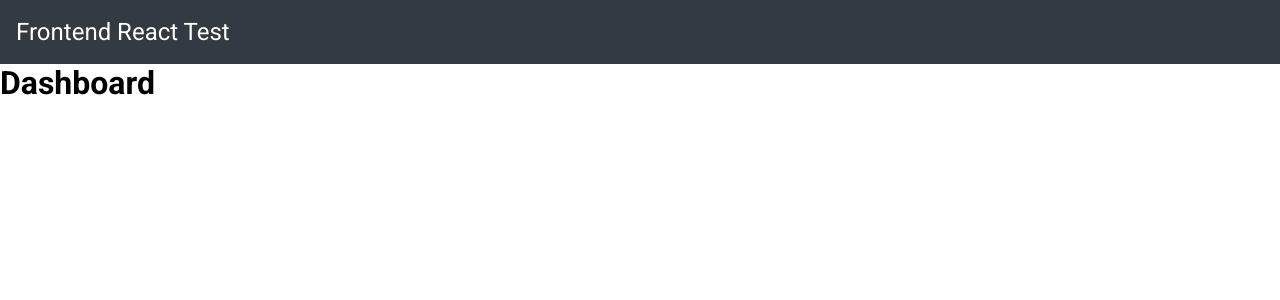
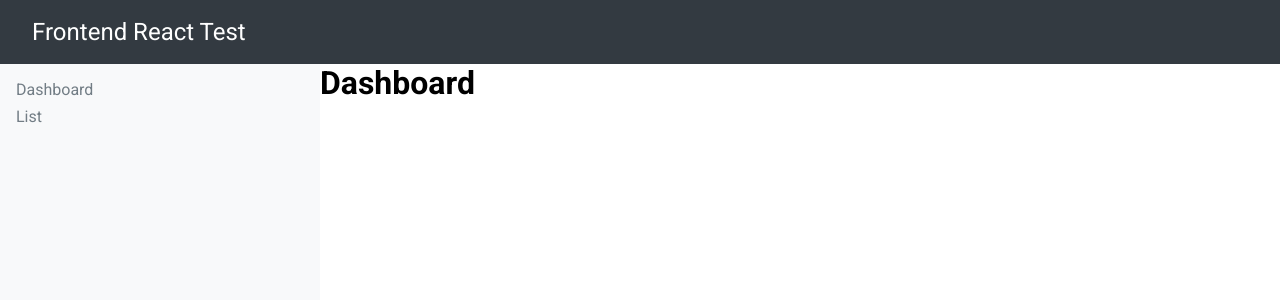
Before and after one commit to lccoronel/texo-challenge, a React (Vite) app in the folder web/: page / in a window 1280 px wide. Shown: the top 300 px of the page. Built offline with nearby package versions, Linux system fonts and the light colour scheme.

Commit message:
feat: :art: menu component
refator project theme, refactor global styles, refactor default screen, common template and create a menu component

```diff
--- a/web/src/components/atoms/Title/index.ts
+++ b/web/src/components/atoms/Title/index.ts
@@ -2,5 +2,5 @@ import styled from 'styled-components'
 
 export const H2 = styled.h2`
   font-weight: 400;
-  color: ${({ theme }) => theme.color.gray};
+  color: ${({ theme }) => theme.color.gray700};
 `
--- a/web/src/components/molecules/Header/styles.ts
+++ b/web/src/components/molecules/Header/styles.ts
@@ -3,11 +3,11 @@ import { Title } from '../../atoms'
 
 export const HeaderContainer = styled.header`
   width: 100%;
-  height: 4rem;
-  background-color: ${({ theme }) => theme.color.gray};
+  min-height: 4rem;
+  background-color: ${({ theme }) => theme.color.gray700};
   display: flex;
   align-items: center;
-  padding-left: 1rem;
+  padding-left: 2rem;
 `
 
 export const HeaderTitle = styled(Title.H2)`
--- /dev/null
+++ b/web/src/components/molecules/Menu/helper/data.ts
@@ -0,0 +1,4 @@
+export const menuOptions = [
+  { name: 'Dashboard', route: '/', selected: true },
+  { name: 'List', route: '/list', selected: false },
+]
--- /dev/null
+++ b/web/src/components/molecules/Menu/index.tsx
@@ -0,0 +1,26 @@
+import React, { useState } from 'react'
+
+import { menuOptions } from './helper/data'
+import { MenuContainer, Navigation, Link } from './styles'
+
+export const Menu: React.FC = () => {
+  const [selectedOption, setSelectedOption] = useState('')
+
+  return (
+    <MenuContainer>
+      <Navigation>
+        {menuOptions.map((option) => (
+          <Link
+            to={option.route}
+            key={option.name}
+            title={option.name}
+            isSelected={option.name === selectedOption}
+            onClick={() => setSelectedOption(option.name)}
+          >
+            {option.name}
+          </Link>
+        ))}
+      </Navigation>
+    </MenuContainer>
+  )
+}
--- /dev/null
+++ b/web/src/components/molecules/Menu/styles.ts
@@ -0,0 +1,28 @@
+import { NavLink } from 'react-router-dom'
+import styled from 'styled-components'
+
+export const MenuContainer = styled.div`
+  background-color: ${({ theme }) => theme.color.gray100};
+  height: 100%;
+  width: 20rem;
+`
+
+export const Navigation = styled.nav`
+  display: flex;
+  flex-direction: column;
+  gap: 0.5rem;
+  margin-top: 1rem;
+`
+
+interface LinkProps {
+  isSelected: boolean
+}
+
+export const Link = styled(NavLink)<LinkProps>`
+  width: 100%;
+  color: ${({ theme, isSelected }) =>
+    isSelected ? theme.color.blue500 : theme.color.gray500};
+  text-decoration: none;
+  padding-left: 1rem;
+  cursor: pointer;
+`
--- a/web/src/components/molecules/index.tsx
+++ b/web/src/components/molecules/index.tsx
@@ -1 +1,2 @@
 export * from './Header'
+export * from './Menu'
--- /dev/null
+++ b/web/src/components/organisms/DefaultScreen/index.tsx
@@ -0,0 +1,20 @@
+import React, { ReactNode } from 'react'
+import { Header, Menu } from '../../molecules'
+import { Container } from './styles'
+
+interface DefaultScreenProps {
+  children: ReactNode
+}
+
+export const DefaultScreen: React.FC<DefaultScreenProps> = ({ children }) => {
+  return (
+    <Container>
+      <Header />
+
+      <main>
+        <Menu />
+        {children}
+      </main>
+    </Container>
+  )
+}
--- /dev/null
+++ b/web/src/components/organisms/DefaultScreen/styles.ts
@@ -0,0 +1,11 @@
+import styled from 'styled-components'
+
+export const Container = styled.div`
+  height: 100vh;
+
+  main {
+    display: flex;
+    align-items: flex-start;
+    height: 100%;
+  }
+`
--- /dev/null
+++ b/web/src/components/organisms/index.ts
@@ -0,0 +1 @@
+export * from './DefaultScreen'
--- a/web/src/components/templates/CommomTemplate/index.tsx
+++ b/web/src/components/templates/CommomTemplate/index.tsx
@@ -1,12 +1,11 @@
 import React from 'react'
-import { Header } from '../../molecules/Header'
 import { Outlet } from 'react-router-dom'
+import { DefaultScreen } from '../../organisms'
 
 export const CommomTemplate: React.FC = () => {
   return (
-    <div>
-      <Header />
+    <DefaultScreen>
       <Outlet />
-    </div>
+    </DefaultScreen>
   )
 }
--- a/web/src/styles/global.ts
+++ b/web/src/styles/global.ts
@@ -9,7 +9,7 @@ export const GlobalStyle = createGlobalStyle`
 
     :focus {
         outline: 0;
-        box-shadow: 0 0 0 2px ${({ theme }) => theme.color.gray};
+        box-shadow: 0 0 0 2px ${({ theme }) => theme.color.gray700};
     }
 
     body {
--- a/web/src/styles/theme/default.ts
+++ b/web/src/styles/theme/default.ts
@@ -1,6 +1,10 @@
 export const defaultTheme = {
   color: {
-    gray: '#333a41',
+    gray100: '#f8f9fa',
+    gray500: '#727d85',
+    gray700: '#333a41',
+
+    blue500: '#0081e4',
 
     white: '#ffffff',
   },
```
